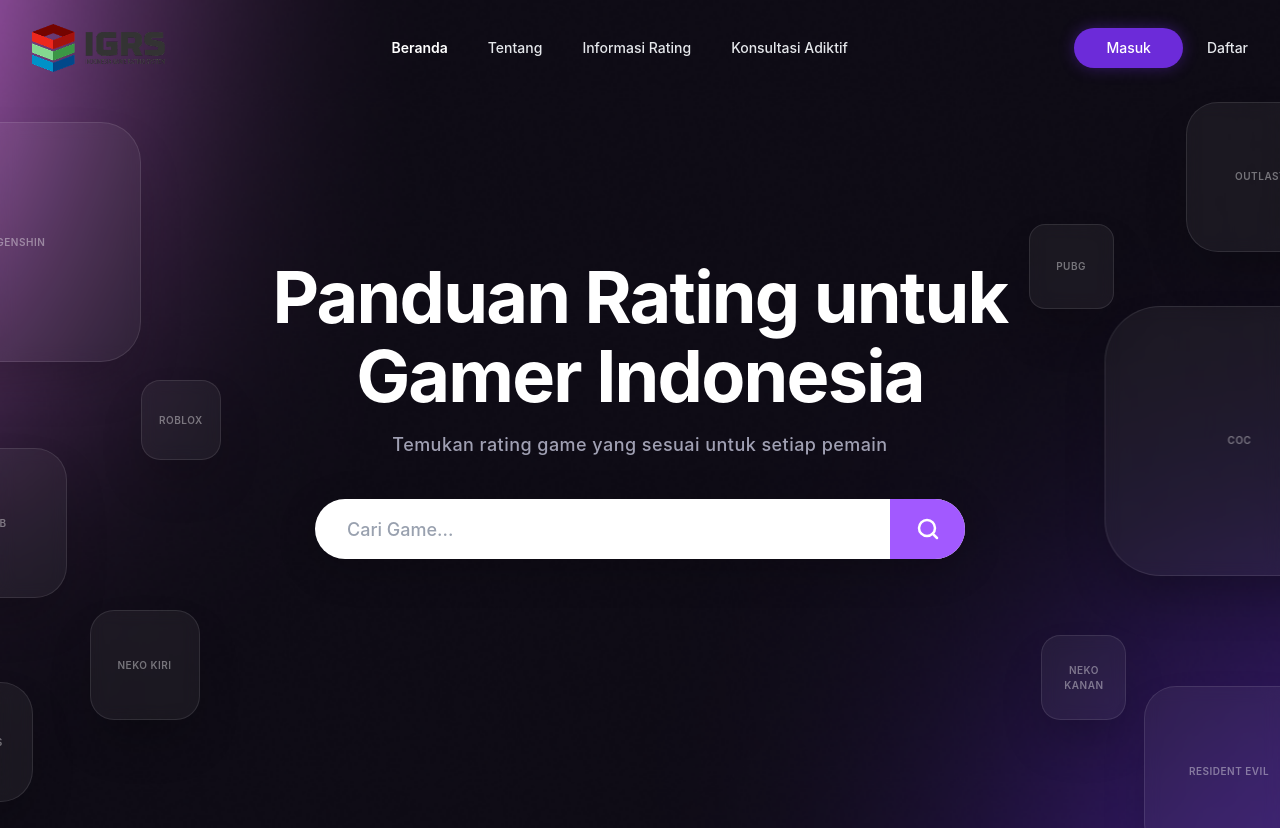
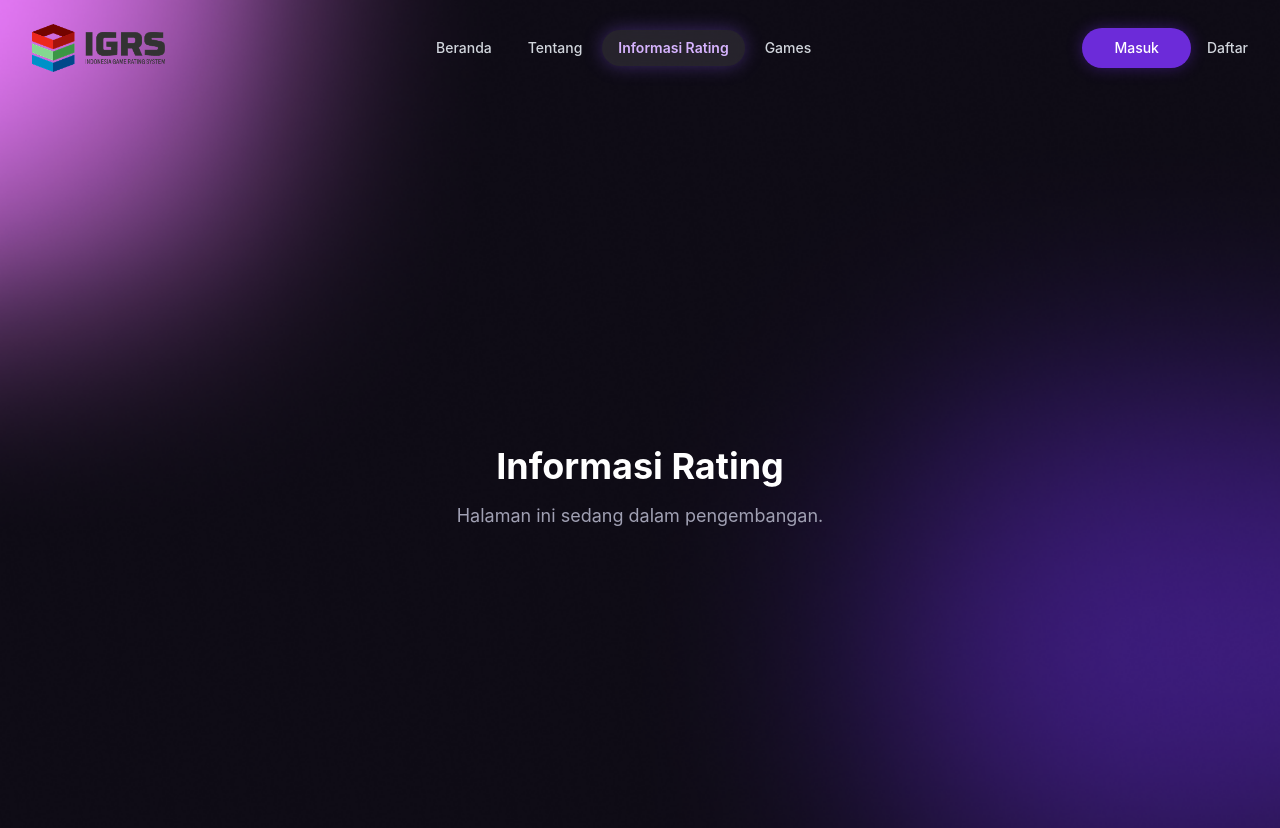
Before and after one commit to ak7prisma/redesign-chalange-team-2, a React (Vite) app in the folder frontend/: page /informasi-rating in a window 1280 px wide. Shown: the top 828 px of the page. Built offline with nearby package versions, Linux system fonts and the light colour scheme.

Commit message:
feat: implement routing and navbar animate

```diff
--- a/frontend/src/App.jsx
+++ b/frontend/src/App.jsx
@@ -1,14 +1,83 @@
 import React from 'react';
+import { BrowserRouter, Routes, Route } from 'react-router-dom';
 import Navbar from './components/Navbar';
+import Footer from './components/Footer';
 import Home from './pages/Home';
-import Footer from './components/Footer';
+import About from './pages/About';
+import Rating from './pages/Rating';
+import Games from './pages/Games';
+import Contact from './pages/Contact';
+import Login from './pages/auth/Login';
 
-export default function App() {
+function Layout({ children }) {
   return (
     <div className="bg-primary-1 bg-[url('/HomeBg.png')] bg-cover bg-top bg-no-repeat text-white min-h-screen font-sans overflow-hidden relative selection:bg-primary-4 selection:text-white">
       <Navbar />
-      <Home />
+      <main>{children}</main>
       <Footer />
     </div>
   );
 }
+
+export default function App() {
+  return (
+    <BrowserRouter>
+      <Routes>
+        <Route path="/" element={
+          <Layout>
+            <Home />
+          </Layout>
+        } />
+        <Route
+          path="/tentang"
+          element={
+            <Layout>
+              <About />
+            </Layout>
+          }
+        />
+        <Route
+          path="/informasi-rating"
+          element={
+            <Layout>
+              <Rating />
+            </Layout>
+          }
+        />
+        <Route
+          path="/games"
+          element={
+            <Layout>
+              <Games />
+            </Layout>
+          }
+        />
+        <Route
+          path="/kontak"
+          element={
+            <Layout>
+              <Contact />
+            </Layout>
+          }
+        />
+
+        <Route path="/login" element={<Login />} />
+        <Route path="/daftar" element={<Login />} />
+
+        <Route
+          path="*"
+          element={
+            <Layout>
+              <div className="relative z-20 min-h-screen flex items-center justify-center">
+                <div className="text-center space-y-4">
+                  <h1 className="text-6xl font-bold text-white">404</h1>
+                  <p className="text-neutral-5 text-lg">Halaman tidak ditemukan.</p>
+                </div>
+              </div>
+            </Layout>
+          }
+        />
+      </Routes>
+    </BrowserRouter>
+  );
+}
--- a/frontend/src/components/Footer.jsx
+++ b/frontend/src/components/Footer.jsx
@@ -1,4 +1,5 @@
 import React from 'react';
+import { Link } from 'react-router-dom';
 import { FiGlobe, FiMail } from 'react-icons/fi';
 
 export default function Footer() {
@@ -15,17 +16,19 @@ export default function Footer() {
 
           {/* Logo & Socials */}
           <div className="space-y-6">
-            <h2 className="text-4xl font-bold text-white tracking-wide">
-              IGRS
-            </h2>
+            <Link to="/">
+              <h2 className="text-4xl font-bold text-white tracking-wide">
+                IGRS
+              </h2>
+            </Link>
             <p className="text-neutral-5 text-sm leading-relaxed max-w-[280px]">
               Lembaga klasifikasi resmi di bawah naungan Direktorat Jenderal Ekosistem Digital.
             </p>
             <div className="flex gap-4">
-              <a href="#" className="w-10 h-10 rounded-full border border-white/10 bg-white/5 flex items-center justify-center text-white hover:bg-white/10 transition-colors">
+              <a href="https://igrs.id" target="_blank" rel="noopener noreferrer" className="w-10 h-10 rounded-full border border-white/10 bg-white/5 flex items-center justify-center text-white hover:bg-white/10 transition-colors">
                 <FiGlobe className="text-lg" />
               </a>
-              <a href="#" className="w-10 h-10 rounded-full border border-white/10 bg-white/5 flex items-center justify-center text-white hover:bg-white/10 transition-colors">
+              <a href="mailto:helpdesk@igrs.id" className="w-10 h-10 rounded-full border border-white/10 bg-white/5 flex items-center justify-center text-white hover:bg-white/10 transition-colors">
                 <FiMail className="text-lg" />
               </a>
             </div>
@@ -37,10 +40,10 @@ export default function Footer() {
               Tautan Cepat
             </h4>
             <ul className="space-y-4 text-sm text-neutral-5">
-              <li><a href="#" className="hover:text-white transition-colors">Beranda</a></li>
-              <li><a href="#" className="hover:text-white transition-colors">Informasi Rating</a></li>
-              <li><a href="#" className="hover:text-white transition-colors">Blog & Berita</a></li>
-              <li><a href="#" className="hover:text-white transition-colors">FAQ</a></li>
+              <li><Link to="/" className="hover:text-white transition-colors">Beranda</Link></li>
+              <li><Link to="/informasi-rating" className="hover:text-white transition-colors">Informasi Rating</Link></li>
+              <li><Link to="/games" className="hover:text-white transition-colors">Blog &amp; Berita</Link></li>
+              <li><Link to="/tentang" className="hover:text-white transition-colors">FAQ</Link></li>
             </ul>
           </div>
 
@@ -53,7 +56,7 @@ export default function Footer() {
               <li><a href="#" className="hover:text-white transition-colors">Syarat dan Ketentuan</a></li>
               <li><a href="#" className="hover:text-white transition-colors">Kebijakan Privasi</a></li>
               <li><a href="#" className="hover:text-white transition-colors">Maklumat Pelayanan</a></li>
-              <li><a href="#" className="hover:text-white transition-colors">Hubungi Kami</a></li>
+              <li><Link to="/kontak" className="hover:text-white transition-colors">Hubungi Kami</Link></li>
             </ul>
           </div>
 
--- a/frontend/src/components/Navbar.jsx
+++ b/frontend/src/components/Navbar.jsx
@@ -1,31 +1,87 @@
 import React from 'react';
+import { NavLink, Link } from 'react-router-dom';
+import { motion, AnimatePresence } from 'motion/react';
+
+const navLinks = [
+  { to: '/', label: 'Beranda' },
+  { to: '/tentang', label: 'Tentang' },
+  { to: '/informasi-rating', label: 'Informasi Rating' },
+  { to: '/games', label: 'Games' },
+];
 
 export default function Navbar() {
   return (
     <nav className="relative z-50 w-full pt-6 pb-4">
       <div className="max-w-[1440px] mx-auto px-8 flex items-center justify-between">
 
-        {/* Logo Section */}
-        <div className="flex items-center cursor-pointer">
+        {/* Logo */}
+        <Link to="/" className="flex items-center cursor-pointer">
           <img src="/IGRS.png" alt="Logo IGRS" className="h-10 md:h-12 object-contain" />
-        </div>
+        </Link>
 
-        {/* Menu Links */}
-        <ul className="hidden lg:flex items-center gap-10 text-gray-200 text-sm font-medium">
-          <li className="text-white font-semibold cursor-pointer">Beranda</li>
-          <li className="hover:text-white cursor-pointer transition-colors">Tentang</li>
-          <li className="hover:text-white cursor-pointer transition-colors">Informasi Rating</li>
-          <li className="hover:text-white cursor-pointer transition-colors">Konsultasi Adiktif</li>
+        {/* Menu */}
+        <ul className="hidden lg:flex items-center gap-1 text-sm font-medium">
+          {navLinks.map(({ to, label }) => (
+            <li key={to}>
+              <NavLink
+                to={to}
+                end={to === '/'}
+                className="relative block px-4 py-2 rounded-full outline-none"
+              >
+                {({ isActive }) => (
+                  <>
+                    <AnimatePresence>
+                      {isActive && (
+                        <motion.span
+                          layoutId="nav-pill"
+                          className="absolute inset-0 rounded-full bg-white/10 backdrop-blur-sm"
+                          style={{
+                            boxShadow: '0 0 18px rgba(139, 92, 246, 0.35)',
+                          }}
+                          initial={{ opacity: 0 }}
+                          animate={{ opacity: 1 }}
+                          exit={{ opacity: 0 }}
+                          transition={{
+                            type: 'spring',
+                            stiffness: 380,
+                            damping: 30,
+                          }}
+                        />
+                      )}
+                    </AnimatePresence>
+
+                    {/* Label teks */}
+                    <span
+                      className={[
+                        'relative z-10 transition-colors duration-200',
+                        isActive
+                          ? 'text-primary-5 font-semibold'
+                          : 'text-gray-300 hover:text-primary-5',
+                      ].join(' ')}
+                    >
+                      {label}
+                    </span>
+                  </>
+                )}
+              </NavLink>
+            </li>
+          ))}
         </ul>
 
         {/* Auth Buttons */}
-        <div className="flex items-center gap-6 text-sm font-medium">
-          <button className="px-8 py-2.5 rounded-full bg-primary-3 text-white hover:bg-primary-4 transition-all shadow-[0_0_15px_rgba(108,43,217,0.4)]">
+        <div className="flex items-center gap-4 text-sm font-medium">
+          <Link
+            to="/login"
+            className="px-8 py-2.5 rounded-full bg-primary-3 text-white transition-all duration-300 shadow-[0_0_15px_rgba(108,43,217,0.4)] hover:bg-primary-4 hover:shadow-[0_0_24px_rgba(139,92,246,0.6)]"
+          >
             Masuk
-          </button>
-          <button className="text-gray-200 hover:text-white transition-all hidden sm:block">
+          </Link>
+          <Link
+            to="/daftar"
+            className="text-gray-300 hover:text-white transition-colors duration-300 hidden sm:block"
+          >
             Daftar
-          </button>
+          </Link>
         </div>
       </div>
     </nav>
--- a/frontend/src/pages/About.jsx
+++ b/frontend/src/pages/About.jsx
@@ -0,0 +1,12 @@
+import React from 'react';
+
+export default function Tentang() {
+  return (
+    <div className="relative z-20 min-h-screen flex items-center justify-center">
+      <div className="text-center space-y-4">
+        <h1 className="text-4xl font-bold text-white">Tentang IGRS</h1>
+        <p className="text-neutral-5 text-lg">Halaman ini sedang dalam pengembangan.</p>
+      </div>
+    </div>
+  );
+}
--- a/frontend/src/pages/Contact.jsx
+++ b/frontend/src/pages/Contact.jsx
@@ -0,0 +1,12 @@
+import React from 'react';
+
+export default function Contact() {
+  return (
+    <div className="relative z-20 min-h-screen flex items-center justify-center">
+      <div className="text-center space-y-4">
+        <h1 className="text-4xl font-bold text-white">Hubungi Kami</h1>
+        <p className="text-neutral-5 text-lg">Halaman ini sedang dalam pengembangan.</p>
+      </div>
+    </div>
+  );
+}
--- a/frontend/src/pages/Games.jsx
+++ b/frontend/src/pages/Games.jsx
@@ -0,0 +1,12 @@
+import React from 'react';
+
+export default function Games() {
+  return (
+    <div className="relative z-20 min-h-screen flex items-center justify-center">
+      <div className="text-center space-y-4">
+        <h1 className="text-4xl font-bold text-white">Games</h1>
+        <p className="text-neutral-5 text-lg">Halaman ini sedang dalam pengembangan.</p>
+      </div>
+    </div>
+  );
+}
--- a/frontend/src/pages/Rating.jsx
+++ b/frontend/src/pages/Rating.jsx
@@ -0,0 +1,12 @@
+import React from 'react';
+
+export default function Rating() {
+  return (
+    <div className="relative z-20 min-h-screen flex items-center justify-center">
+      <div className="text-center space-y-4">
+        <h1 className="text-4xl font-bold text-white">Informasi Rating</h1>
+        <p className="text-neutral-5 text-lg">Halaman ini sedang dalam pengembangan.</p>
+      </div>
+    </div>
+  );
+}
--- a/frontend/src/pages/auth/Login.jsx
+++ b/frontend/src/pages/auth/Login.jsx
@@ -0,0 +1,12 @@
+import React from 'react';
+
+export default function Login() {
+  return (
+    <div className="relative z-20 min-h-screen flex items-center justify-center">
+      <div className="text-center space-y-4">
+        <h1 className="text-4xl font-bold text-white">Masuk</h1>
+        <p className="text-neutral-5 text-lg">Halaman login sedang dalam pengembangan.</p>
+      </div>
+    </div>
+  );
+}
```
